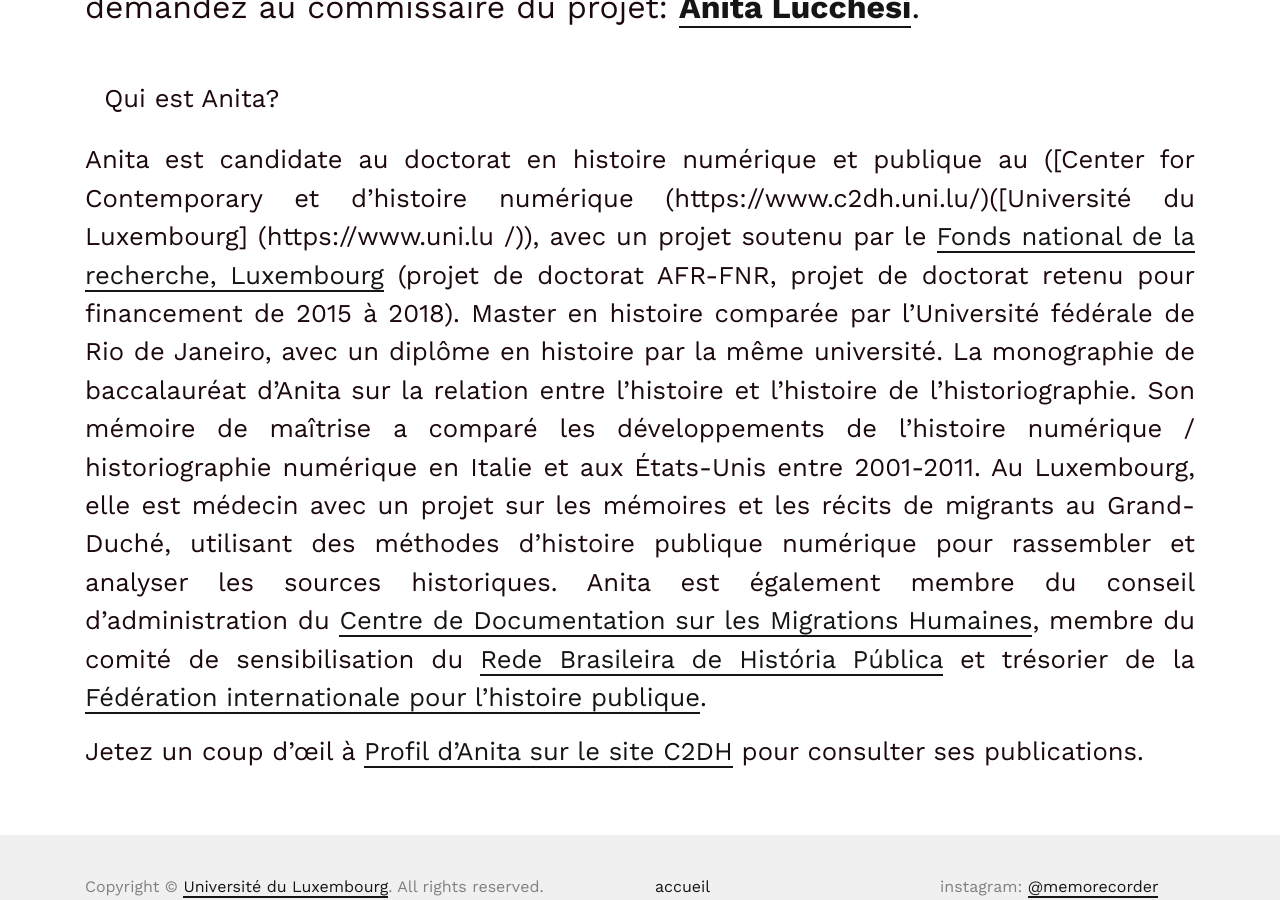
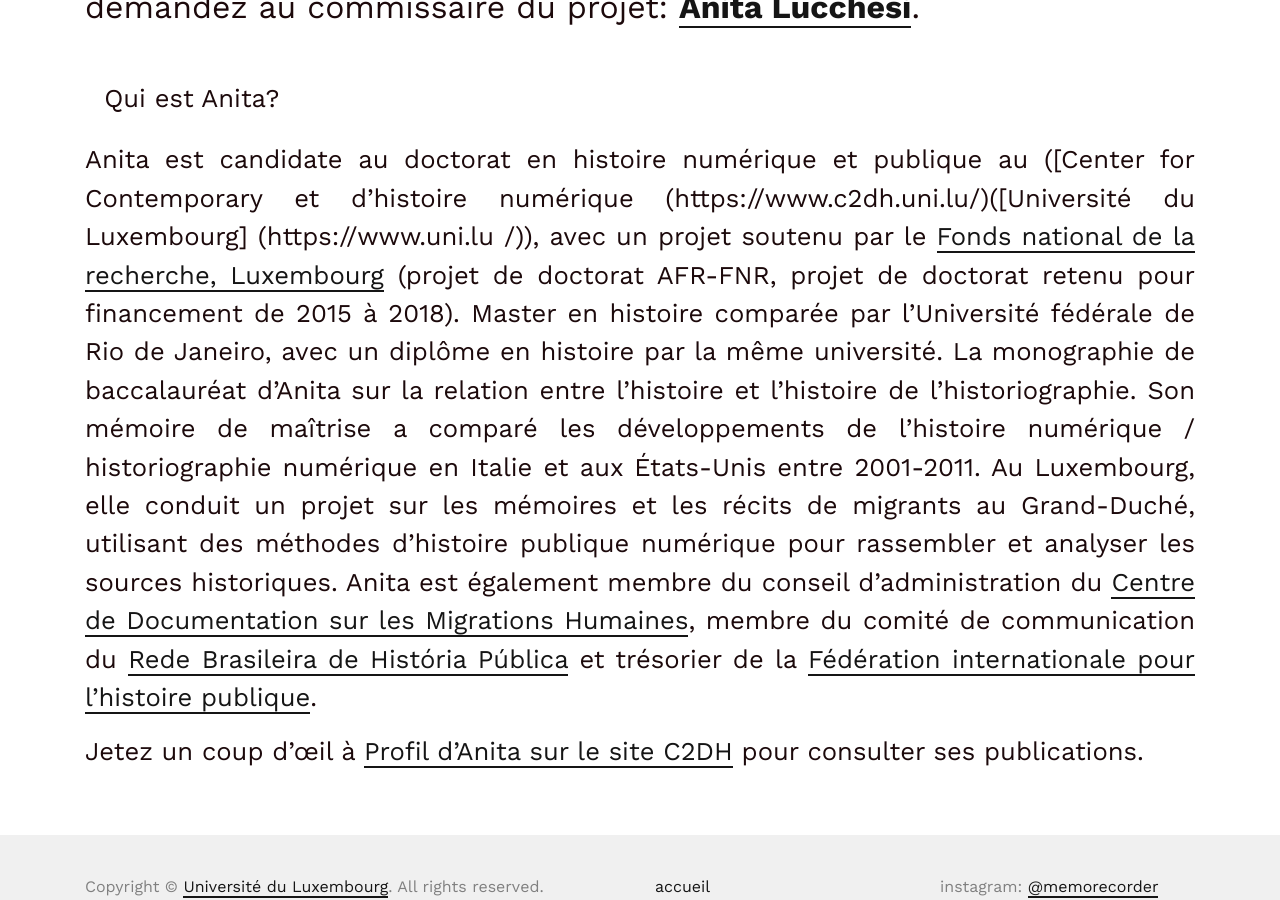
Before and after one commit to C2DH/memorecord, a Jekyll site: the page built from pages/ask-the-historian.fr.md, in a window 1280 px wide and 900 px high, scrolled down 425 px. Built offline with Jekyll 4.4.1, drawn with Linux system fonts in a browser that asks for light colours.

Commit message:
Update ask-the-historian.fr.md

```diff
--- a/pages/ask-the-historian.fr.md
+++ b/pages/ask-the-historian.fr.md
@@ -12,6 +12,6 @@ Si vous avez besoin de plus d'explications sur #memorecord, demandez au commissa
 
 ## Qui est Anita?
 
-Anita est candidate au doctorat en histoire numérique et publique au ([Center for Contemporary et d'histoire numérique (https://www.c2dh.uni.lu/)([Université du Luxembourg] (https://www.uni.lu /)), avec un projet soutenu par le [Fonds national de la recherche, Luxembourg](https://www.fnr.lu) (projet de doctorat AFR-FNR, projet de doctorat retenu pour financement de 2015 à 2018). Master en histoire comparée par l'Université fédérale de Rio de Janeiro, avec un diplôme en histoire par la même université. La monographie de baccalauréat d'Anita sur la relation entre l'histoire et l'histoire de l'historiographie. Son mémoire de maîtrise a comparé les développements de l'histoire numérique / historiographie numérique en Italie et aux États-Unis entre 2001-2011. Au Luxembourg, elle est médecin avec un projet sur les mémoires et les récits de migrants au Grand-Duché, utilisant des méthodes d'histoire publique numérique pour rassembler et analyser les sources historiques. Anita est également membre du conseil d'administration du [Centre de Documentation sur les Migrations Humaines]((https://www.fnr.lu)), membre du comité de sensibilisation du [Rede Brasileira de História Pública](http: //historiapublica.com.br/) et trésorier de la [Fédération internationale pour l'histoire publique](http://ifph.hypotheses.org/).
+Anita est candidate au doctorat en histoire numérique et publique au ([Center for Contemporary et d'histoire numérique (https://www.c2dh.uni.lu/)([Université du Luxembourg] (https://www.uni.lu /)), avec un projet soutenu par le [Fonds national de la recherche, Luxembourg](https://www.fnr.lu) (projet de doctorat AFR-FNR, projet de doctorat retenu pour financement de 2015 à 2018). Master en histoire comparée par l'Université fédérale de Rio de Janeiro, avec un diplôme en histoire par la même université. La monographie de baccalauréat d'Anita sur la relation entre l'histoire et l'histoire de l'historiographie. Son mémoire de maîtrise a comparé les développements de l'histoire numérique / historiographie numérique en Italie et aux États-Unis entre 2001-2011. Au Luxembourg, elle conduit un projet sur les mémoires et les récits de migrants au Grand-Duché, utilisant des méthodes d'histoire publique numérique pour rassembler et analyser les sources historiques. Anita est également membre du conseil d'administration du [Centre de Documentation sur les Migrations Humaines]((https://www.cdmh.lu)), membre du comité de communication du [Rede Brasileira de História Pública](http: //historiapublica.com.br/) et trésorier de la [Fédération internationale pour l'histoire publique](http://ifph.hypotheses.org/).
 
 Jetez un coup d'œil à [Profil d'Anita sur le site C2DH](https://www.c2dh.uni.lu/people/anita-lucchesi) pour consulter ses publications.
```
